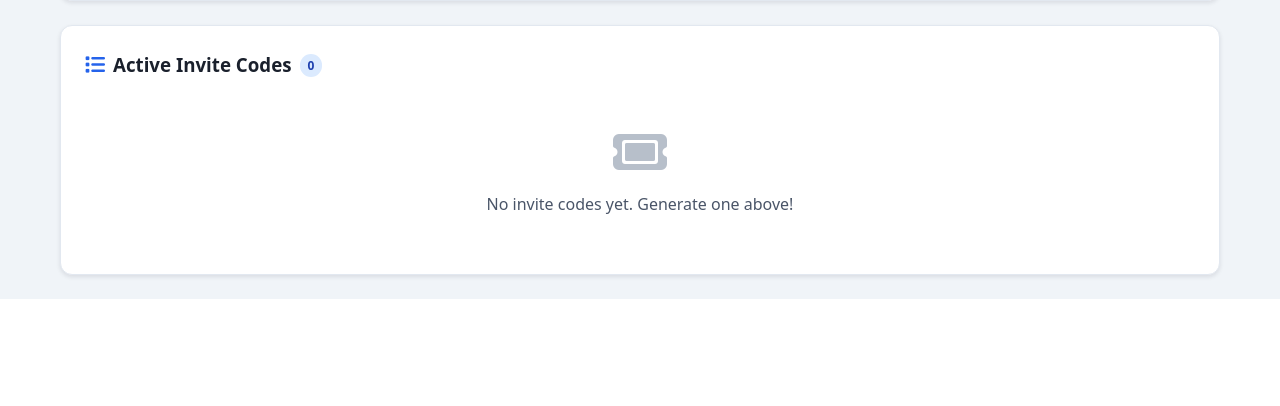
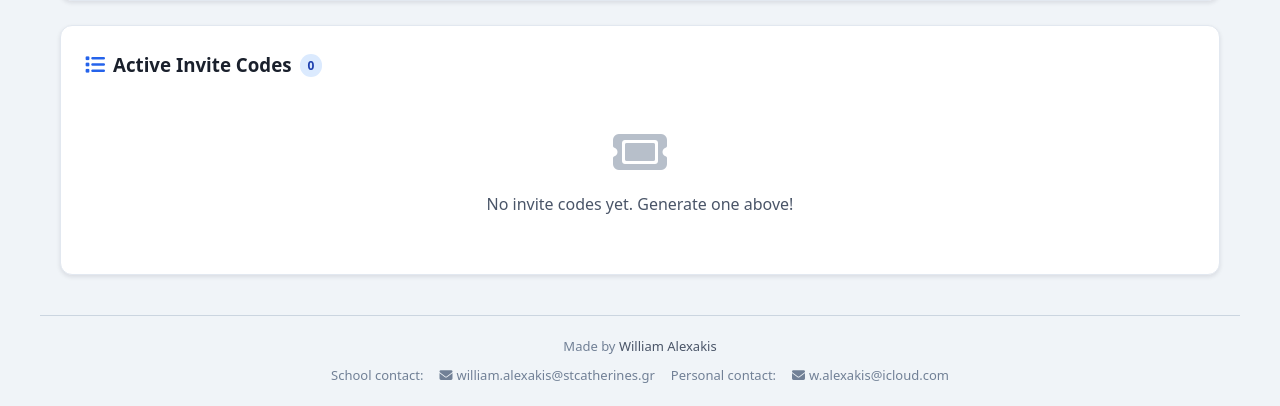
Before and after one commit to williamalexakis/stcats-ops, a Django app: page /panel/ in a window 1280 px wide. Shown: the part 538-944 px from the top of the page. Before the commit the page ends 837 px from the top, so only its background shows below. Run offline with Django 5.2, Linux system fonts and the light colour scheme; the visitor is signed in with stand-in values (Sample User, id 1); data that the repository does not hold is empty.

Commit message:
Feat: Add footer for contact info

```diff
--- a/templates/base.html
+++ b/templates/base.html
@@ -514,6 +514,35 @@
 
     </main>
 
+    <footer style="max-width: 1200px; margin: 40px auto 0; padding: 20px; text-align: center; border-top: 1px solid var(--border-color);">
+        <div style="color: var(--text-tertiary); font-size: 13px;">
+            <p style="margin: 0 0 8px 0;">
+                Made by <span style="color: var(--text-secondary); font-weight: 500;">William Alexakis</span>
+            </p>
+
+            <div style="display: flex; justify-content: center; gap: 16px; flex-wrap: wrap;">
+
+                School contact:
+
+                <a href="mailto:william.alexakis@stcatherines.gr" style="color: var(--text-tertiary); text-decoration: none; display: inline-flex; align-items: center; gap: 4px; transition: color 0.2s ease;" onmouseover="this.style.color='var(--link-color)';" onmouseout="this.style.color='var(--text-tertiary)';">
+                    <i class="fa-solid fa-envelope"></i>
+
+                    william.alexakis@stcatherines.gr
+
+                </a>
+
+                Personal contact:
+
+                <a href="mailto:w.alexakis@icloud.com" style="color: var(--text-tertiary); text-decoration: none; display: inline-flex; align-items: center; gap: 4px; transition: color 0.2s ease;" onmouseover="this.style.color='var(--link-color)';" onmouseout="this.style.color='var(--text-tertiary)';">
+                    <i class="fa-solid fa-envelope"></i>
+
+                    w.alexakis@icloud.com
+
+                </a>
+            </div>
+        </div>
+    </footer>
+
     <script>
         function toggleTheme() {
             const html = document.documentElement;
```
